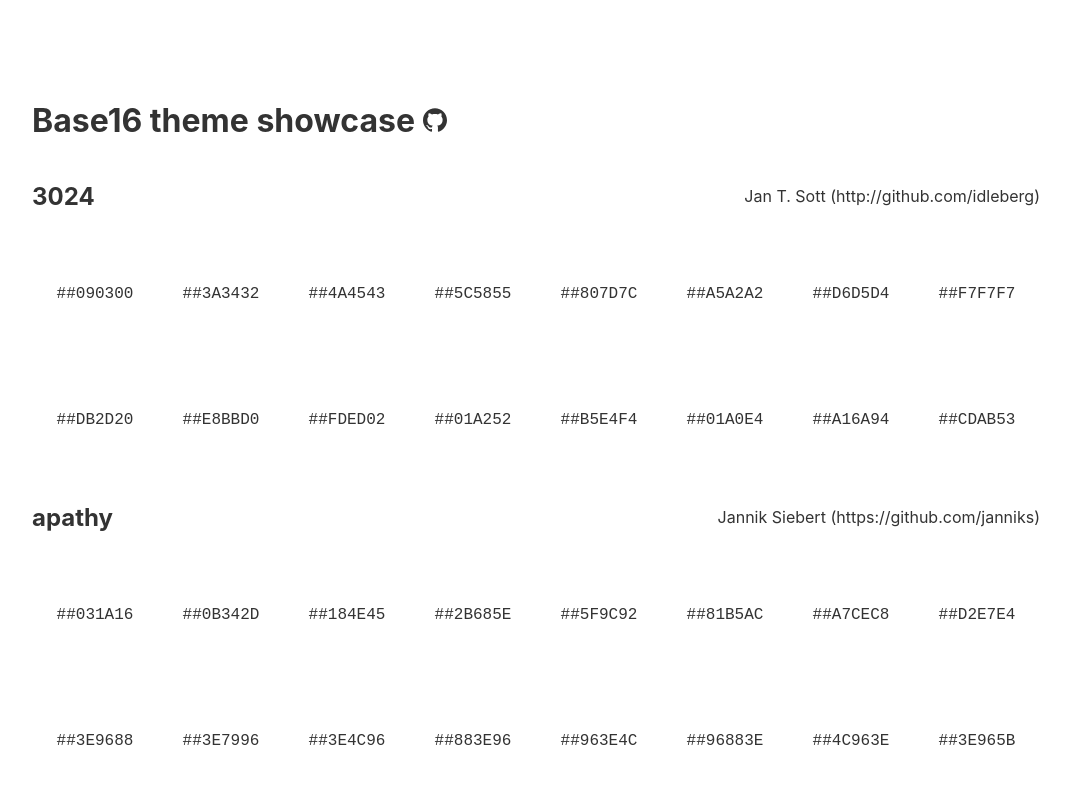
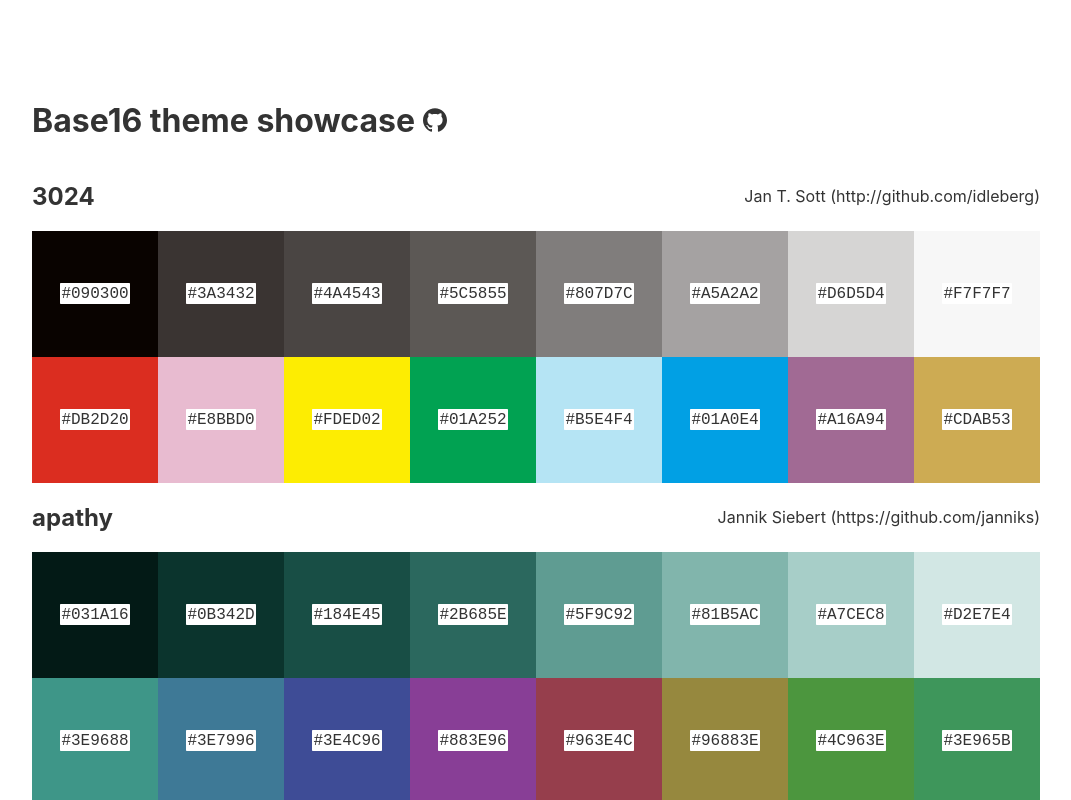
Before and after one commit to lucasew/base16-showcase, a Svelte app: page / in a window 1280 px wide. Both pictures are taken after a click on the button "You can also load the default pre-defined colorscheme pack.". Shown: the top 800 px of the page, without its empty margins (104-1175 px from the left). Built offline with nearby package versions, Linux system fonts and the light colour scheme.

Commit message:
deixando mais direto
Signed-off-by: lucasew <lucas59356@gmail.com>

```diff
--- a/src/components/ThemeCard.svelte
+++ b/src/components/ThemeCard.svelte
@@ -17,9 +17,9 @@
     {#each Object.keys(theme.colors) as color}
       <div
         class="theme-card-color-container"
-        style="background-color: #{theme.colors[color]}"
+        style="background-color: {theme.colors[color]}"
       >
-        <p>#{theme.colors[color]}</p>
+        <p>{theme.colors[color]}</p>
       </div>
     {/each}
   </div>
--- a/src/stores/themes.ts
+++ b/src/stores/themes.ts
@@ -63,12 +63,12 @@ function handleOneStructure(obj: any, filename?: string) {
       base07: normalizeColor(base07),
       base08: normalizeColor(base08),
       base09: normalizeColor(base09),
-      base0a: normalizeColor(base0a),
-      base0b: normalizeColor(base0b),
-      base0c: normalizeColor(base0c),
-      base0d: normalizeColor(base0d),
-      base0e: normalizeColor(base0e),
-      base0f: normalizeColor(base0f),
+      base0A: normalizeColor(base0a),
+      base0B: normalizeColor(base0b),
+      base0C: normalizeColor(base0c),
+      base0D: normalizeColor(base0d),
+      base0E: normalizeColor(base0e),
+      base0F: normalizeColor(base0f),
     },
   };
   _themeStore.update((old) => {
```
Also changed, not shown: src/Model.ts (+6 -6 lines).
